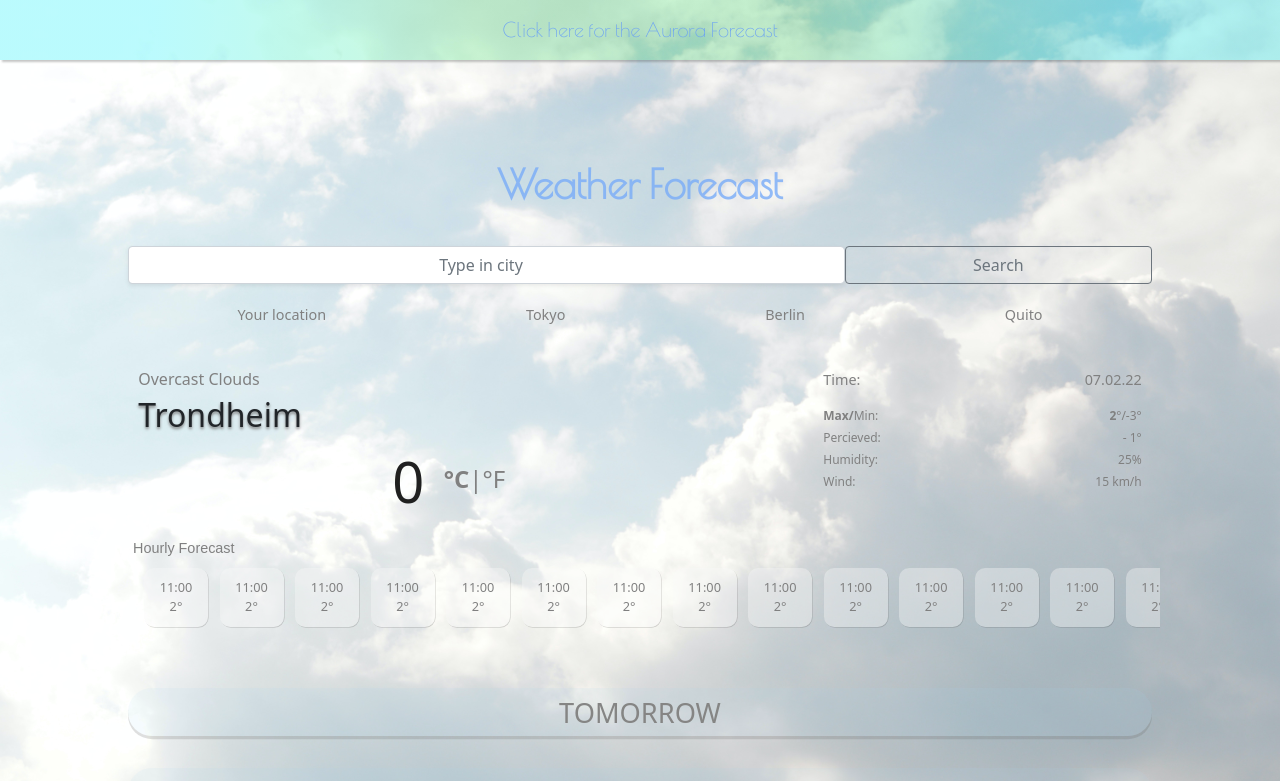
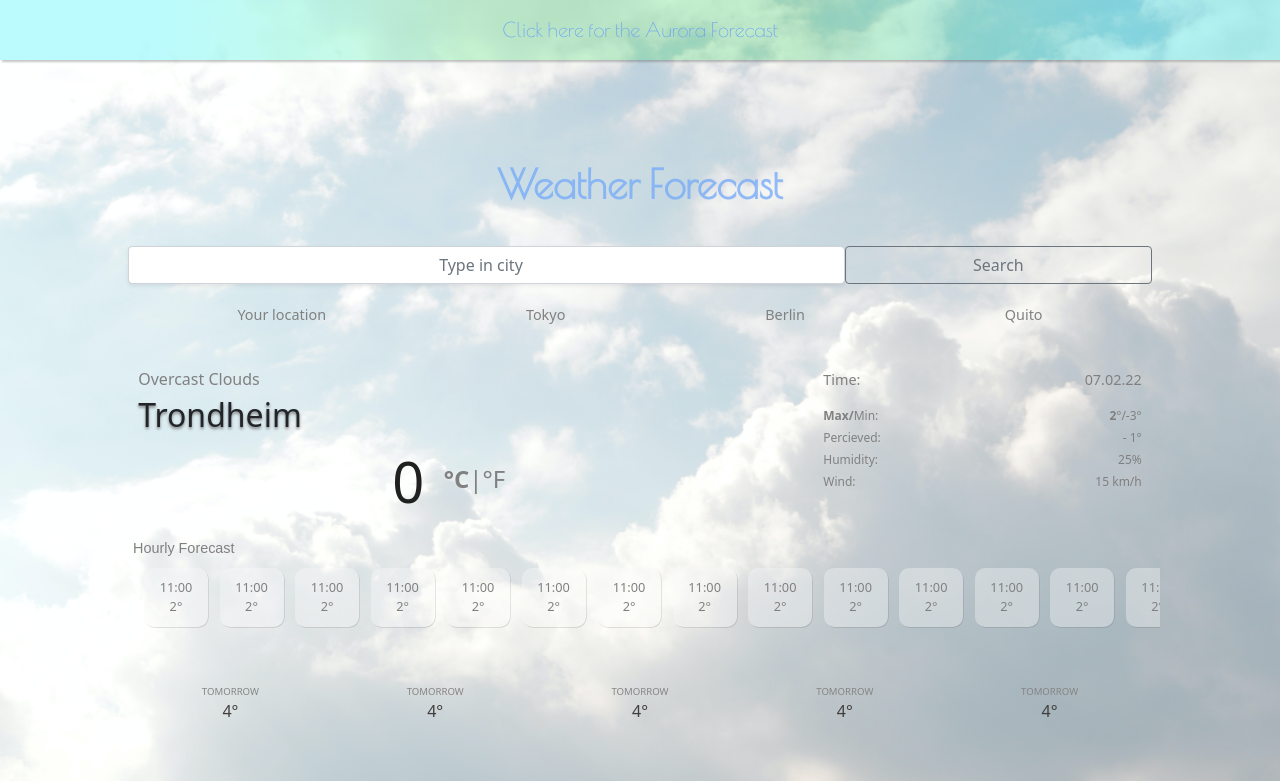
Before and after one commit to sunnivaunsgaard/React-weatherApp, a React (Create React App) app in the folder my-app/: page / in a window 1280 px wide. Shown: the top 781 px of the page. Built offline with nearby package versions, Linux system fonts and the light colour scheme; some icons are missing.

Commit message:
changed layout daily forecast
made them horizontal instead of vertical, transparent boxes

```diff
--- a/my-app/src/App.css
+++ b/my-app/src/App.css
@@ -94,7 +94,7 @@ bottom: 0.2em;
    margin: 0.5em;
    padding-left: 0.5em;
    width: 100%;
-   height: 7em;
+   height: 5em;
    overflow-x: scroll;
    overflow-y: hidden;
    white-space: nowrap;
@@ -103,5 +103,5 @@ bottom: 0.2em;
 .coded-by {
 
    text-align: center;
-   padding: 10em;
+   padding: 10em 0em 5em;
 }
--- a/my-app/src/App.js
+++ b/my-app/src/App.js
@@ -103,7 +103,7 @@ function App() {
       <div className="coded-by">
         <p>
           <a
-            href="https://github.com/sunnivaunsgaard/weatherAppGit"
+            href="https://github.com/sunnivaunsgaard/React-weatherApp"
             target="_blank"
           >
             open-source code
--- /dev/null
+++ b/my-app/src/DailyBackup.css
@@ -0,0 +1,91 @@
+ul {
+    list-style: none;
+}
+
+.DailyForecast {
+
+padding-bottom: 1.5em;
+}
+
+.scroll-bar {
+  width: 100%;
+  height: 5em;
+  overflow-x: hidden;
+  overflow-y: auto;
+  text-align: center;
+  grid-area: "scroll-bar-div";
+}
+
+
+.box1 {
+  display: block;
+  margin:0 auto;
+  background-color: rgba(234, 240, 245, 0.1);
+  width: 100%;
+  height: 3em;
+  padding:1.8em;
+  color:rgb(65, 63, 62);
+  border-radius: 1.5em;
+  box-shadow: 0em 0.2em 0em rgba(97, 96, 95, 0.2) ;
+}
+
+.box1:hover {
+  background-color: rgba(234, 240, 245, 0.5);
+}
+
+.box1:hover .child-box{
+    text-align: center;
+    font-size: 1.8em;
+    font-weight: bold;
+    color: rgb(133, 133, 132);
+    font-weight: lighter;
+    position: relative;
+    bottom: 2em;
+    position: relative;
+    bottom:1.5em;
+}
+
+.box1:hover #tomorrow {
+    font-size: 0em;
+    color:transparent;
+    padding:0px;
+    margin:0px;
+}
+
+
+#first-icon  {
+    color: rgb(133, 133, 132);
+    font-weight: lighter;
+}
+
+
+ #tomorrow{
+color: rgb(133, 133, 132);
+font-size: 1.7em;
+position: relative;
+bottom:0.7em;
+}
+
+
+
+.child-box{
+    text-align: center;
+    font-size: 0em;
+    color: transparent;
+}
+
+
+.info-max-min {
+    font-size: 1em;
+    padding-top: 2em;
+    padding-bottom: 0.5em;
+    text-align: center;
+    color: gray;
+}
+
+.info-percieved, .info-humidity, .info-wind {
+    font-size: 0.8em;
+    text-align: center;
+    padding: 0.5em;
+    color: gray;
+}
--- a/my-app/src/DailyForecast.css
+++ b/my-app/src/DailyForecast.css
@@ -2,9 +2,15 @@ ul {
     list-style: none;
 }
 
+.DailyForecast {
+display: inline-flex;
+padding-bottom: 1.5em;
+width:20%;
+}
+
 .scroll-bar {
   width: 100%;
-  height: 5em;
+  height: 5.5em;
   overflow-x: hidden;
   overflow-y: auto;
   text-align: center;
@@ -13,41 +19,12 @@ ul {
 
 
 .box1 {
-  display: block;
-  margin:0 auto;
-  background-color: rgba(170, 213, 241, 0.1);
   width: 100%;
-  height: 2em;
-  padding:1.5em;
+  height: 3em;
+  padding:1.8em;
   color:rgb(65, 63, 62);
-  border-radius: 1.5em;
-  box-shadow: 0em 0.2em 0em rgba(97, 96, 95, 0.2) ;
+
 }
-
-.box1:hover {
-  border: 0.07em solid rgba(120, 208, 252, 0.3);
-  background-color: rgba(170, 213, 241, 0.1);
-}
-
-.box1:hover .child-box{
-    text-align: center;
-    font-size: 1.8em;
-    font-weight: bold;
-    color: rgb(133, 133, 132);
-    font-weight: lighter;
-    position: relative;
-    bottom: 2em;
-    position: relative;
-    bottom:1.5em;
-}
-
-.box1:hover #tomorrow {
-    font-size: 0em;
-    color:transparent;
-    padding:0px;
-    margin:0px;
-}
-
 
 #first-icon  {
     color: rgb(133, 133, 132);
@@ -56,32 +33,29 @@ ul {
 
 
  #tomorrow{
+text-align: center;
 color: rgb(133, 133, 132);
-font-size: 1.7em;
-position: relative;
-bottom:0.7em;
+font-size: 0.6em;
 }
 
-
-
-.child-box{
-    text-align: center;
-    font-size: 0em;
-    color: transparent;
+.child-box {
+ text-align: center;
+ font-size: 1em;
 }
 
 
 .info-max-min {
-    font-size: 1em;
-    padding-top: 2em;
+    font-size: 0.7em;
+    padding-top: 2.5em;
     padding-bottom: 0.5em;
-    text-align: center;
+    padding-left: 0.5em;
     color: gray;
+    text-align: left;
 }
 
 .info-percieved, .info-humidity, .info-wind {
-    font-size: 0.8em;
-    text-align: center;
+    font-size: 0.6em;
+    text-align: left;
     padding: 0.5em;
     color: gray;
 }
--- a/my-app/src/DailyForecast.js
+++ b/my-app/src/DailyForecast.js
@@ -7,15 +7,11 @@ export default function DailyForecast () {
       <div className="DailyForecast">
         <div className="scroll-bar" id="scroll-daily-forecast">
           <div className="box1">
-            <span id="tomorrow">TOMORROW</span>
+            <div id="tomorrow"> TOMORROW </div>
             <div className="child-box">
-              {" "}
               4°
               <span>
-                {" "}
-                <i className="wi wi-day-sunny" id="first-icon">
-                  {" "}
-                </i>
+                <i className="wi wi-day-sunny" id="first-icon"></i>
               </span>
             </div>
           </div>
```
Also changed, not shown: my-app/src/DailyBackup.js (added, +41 -0 lines).
